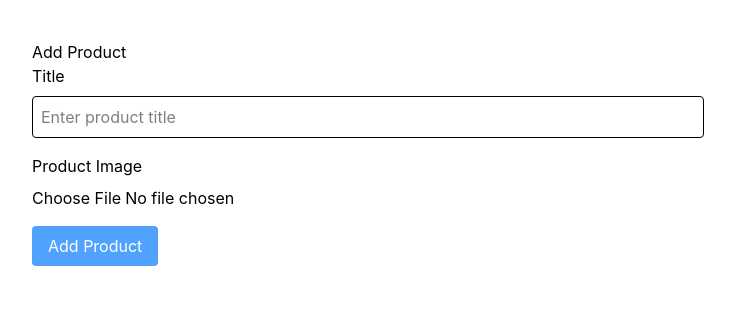
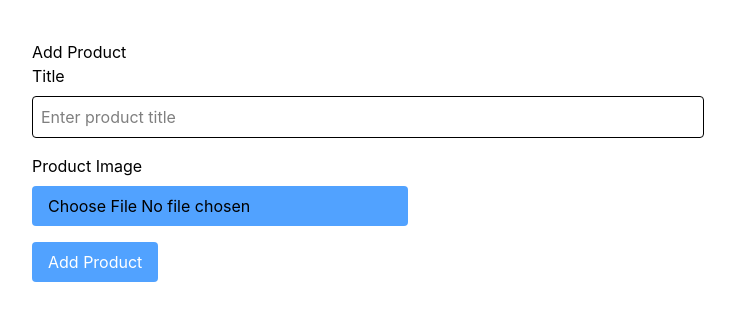
Before and after one commit to GauravLamichhane/microservices-demo, a React app in the folder frontend/: page /admin/create in a window 1280 px wide. Shown: the top 320 px of the page, without its empty margins (8-743 px from the left). Built offline with nearby package versions, Linux system fonts and the light colour scheme; no server answers; the HTML template or start-up script is replaced by a standard one.

Commit message:
fix button issues in the product form in the admin

```diff
--- a/frontend/src/admin/ProductForm.jsx
+++ b/frontend/src/admin/ProductForm.jsx
@@ -110,7 +110,12 @@ export default function ProductForm() {
 
       <div className="mb-4">
         <label className="mb-2 block">Product Image</label>
-        <input type="file" accept="image/*" onChange={handleFileChange} />
+        <input
+          className="rounded bg-blue-400 px-4 py-2"
+          type="file"
+          accept="image/*"
+          onChange={handleFileChange}
+        />
         {uploading && <p className="text-sm text-gray-500">Uploading…</p>}
         {image && !uploading && (
           <div className="mt-2">
```
